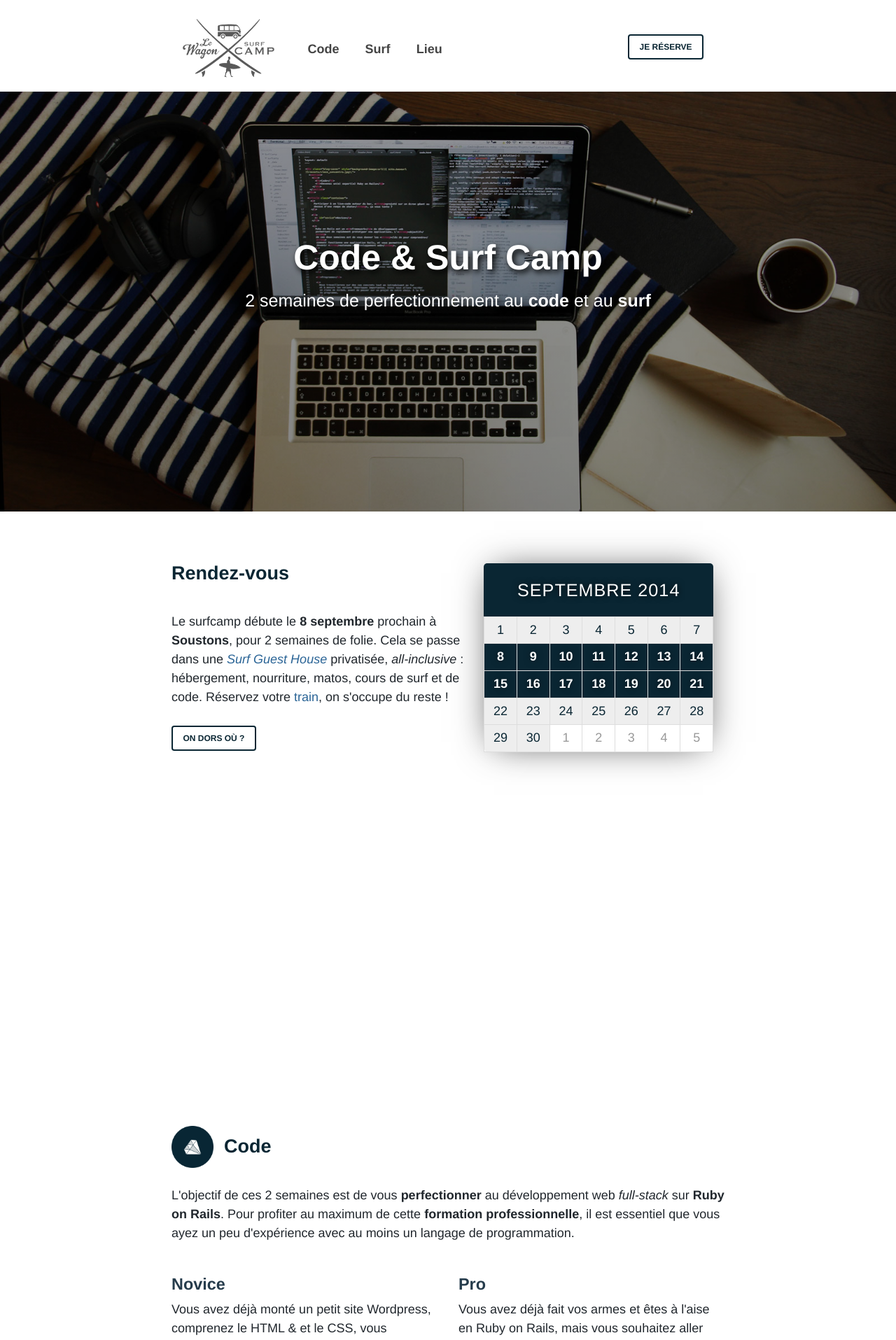
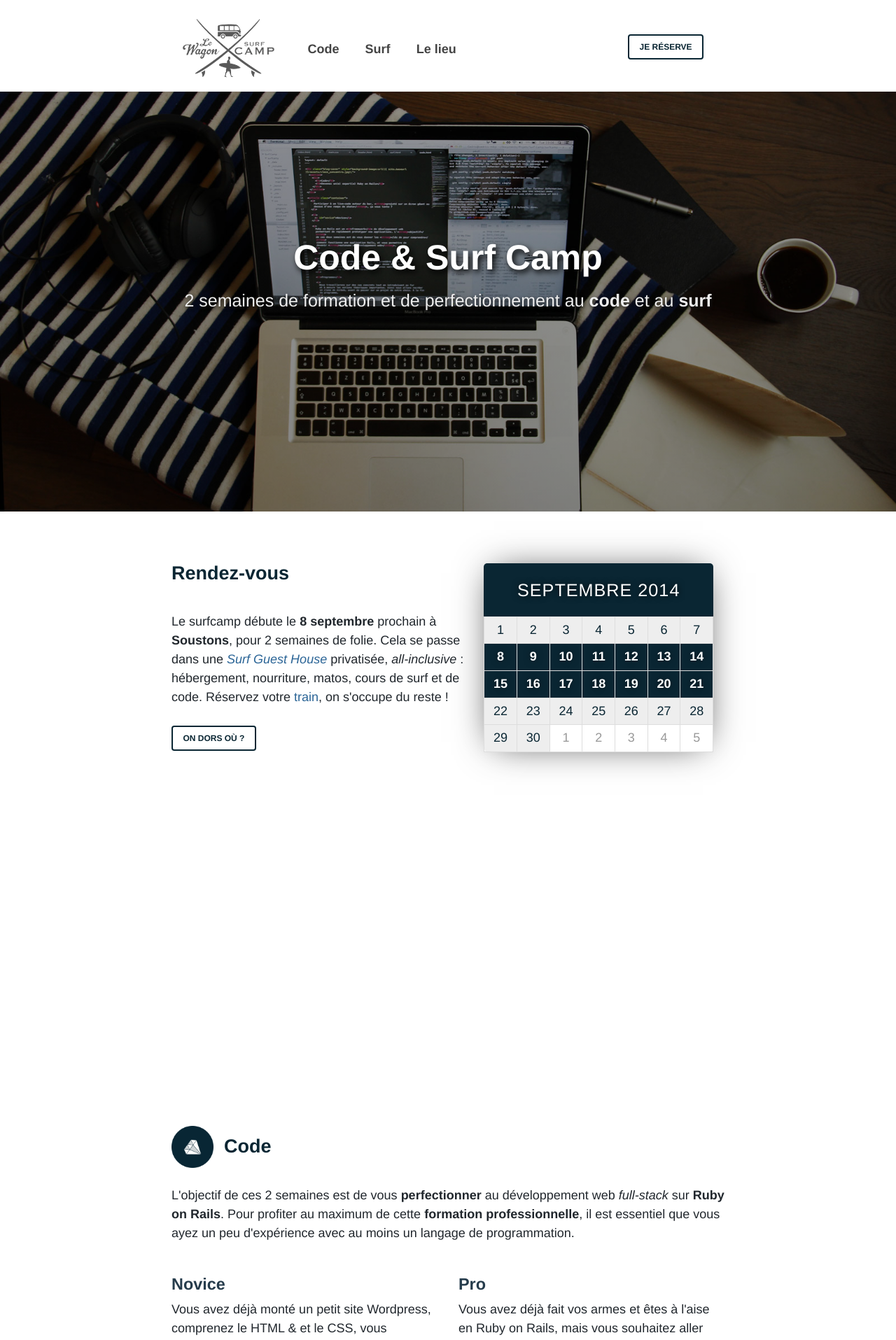
Before and after one commit to lewagon/surfcamp, a Jekyll site: the page built from index.html, in a window 1280 px wide. Shown: the top 1915 px of the page at 70% size. Built offline with Jekyll 4.4.1, drawn with Linux system fonts in a browser that asks for light colours; some of the changed text lies outside the part shown.

Commit message:
Last minute changes

```diff
--- a/_includes/header.html
+++ b/_includes/header.html
@@ -9,7 +9,7 @@
       </a>
       <a href="{{ site.baseurl }}/code">Code</a>
       <a href="{{ site.baseurl }}/surf">Surf</a>
-      <a href="{{ site.baseurl }}/lieu">Lieu</a>
+      <a href="{{ site.baseurl }}/lieu">Le lieu</a>
     </nav>
   </header>
 </section>
--- a/css/main.css
+++ b/css/main.css
@@ -1700,7 +1700,6 @@
     background-size: cover;
     background-position: center center;
     z-index: 1;
-    text-shadow: 1px 1px 3px #2E291F, 1px -1px 3px #2E291F;
 }
 .blog-cover h1 {
     font-size: 50px;
@@ -1713,8 +1712,8 @@
 .blog-cover h3 {
   font-size:25px;
   font-weight: normal;
-  color: #fff;
-  text-shadow: 3px 4px 8px #000;
+  color: #eee;
+  text-shadow: 1px 2px 5px #111;
 }
 
 .blog-cover section {
--- a/index.html
+++ b/index.html
@@ -7,7 +7,7 @@
     <section>
         <div>
             <h1>Code &amp; Surf Camp</h1>
-            <h3>2 semaines de perfectionnement au <strong>code</strong> et au <strong>surf</strong></h3>
+            <h3>2 semaines de formation et de perfectionnement au <strong>code</strong> et au <strong>surf</strong></h3>
 
 
 <!--             <a href="https://twitter.com/sendtoinc" title="Follow on Twitter" target="_blank"><i class="icon icon-twitter"></i></a>
@@ -50,12 +50,12 @@
       <h2 class="title">Rendez-vous</h2>
       <p>
         Le surfcamp débute le <strong>8 septembre</strong> prochain à <strong>Soustons</strong>, pour 2 semaines
-        de folie. Cela se passe dans une <a href="{{ site.baseurl }}/resort"><em>Surf Guest House</em></a> privatisée,
+        de folie. Cela se passe dans une <a href="{{ site.baseurl }}/lieu"><em>Surf Guest House</em></a> privatisée,
         <em>all-inclusive</em> : hébergement, nourriture, matos,
         cours de surf et de code. Réservez votre <a href="http://www.capitainetrain.com" target="_blank">train</a>, on s'occupe du reste !
       </p>
 
-      <a href="{{site.baseurl}}/resort" class="btn btn-xs">On dors où ?</a>
+      <a href="{{site.baseurl}}/lieu" class="btn btn-xs">On dors où ?</a>
     </div>
 
   </section>
@@ -126,7 +126,7 @@
         Surf
       </h2>
       <p>
-        Venez comme vous êtes, <strong>pas de niveau pré-requis</strong>! Si vous avez déjà surfé avec Gabriel Medina ou Kelly Slater, amenez votre <em>board</em> et profitez! Dans le cas inverse, <strong>le matériel adapté vous sera fourni</strong> pour que vous puissiez vous lever dans les premières mousses. Quoi qu'il en soit, <strong>vous bénéficierez de 10 cours d'apprentissage ou de perfectionnement</strong>.
+        Venez comme vous êtes, <strong>pas de niveau pré-requis</strong> ! Si vous avez déjà surfé avec Gabriel Medina ou Kelly Slater, amenez votre <em>board</em> et profitez! Dans le cas inverse, <strong>le matériel adapté vous sera fourni</strong> pour que vous puissiez vous lever dans les premières mousses. Quoi qu'il en soit, <strong>vous bénéficierez de 10 cours d'apprentissage ou de perfectionnement</strong>.
       </p>
       <a href="{{site.baseurl}}/surf" class="btn btn-xs">On surf où exactement ?</a>
     </div>
@@ -180,12 +180,12 @@
           <a href="https://twitter.com/romainpaillard" target="_blank">
             <img class="img-circle" src="{{ site.baseurl }}/assets/romain_paillard.jpg" alt="Romain Paillard">
           </a>
-          <p><strong>Romain</strong><br />Cofondateur du <a href="http://www.lewagon.org/" target="_blank">Wagon</a><br />Gentil Organisateur</p>
+          <p><strong>Romain</strong><br />Cofondateur du <a href="http://www.lewagon.org/" target="_blank">Wagon</a><br />Party Planner</p>
         </div>
       </div>
       <div class="clear"></div>
       <p class="center" style="margin-top: 3em">
-        <strong>Seulement 16 places disponibles, <em>hurry up</em> !</strong>
+        Seulement <strong>16 places</strong> disponibles pour <a href="{{ site.baseurl}}/code"><strong>vous former</strong></a> dans un <a href="{{site.baseurl}}/lieu"><strong>lieu de rêve</strong></a>, <em>hurry up</em> !</strong>
       </p>
       <p class="center">
         <a href="{{site.baseurl}}/reservation" class="btn btn-large">
--- a/lieu.html
+++ b/lieu.html
@@ -17,7 +17,7 @@
     A seulement quelques encablures d'Hossegor, le Surf Camp du Wagon s'installe à <strong>Soustons</strong> dans <strong>un demi-hectare de tranquilité entrièrement privatisé</strong>. L'endroit idéal pour coder et se relaxer dans un hamac tout en profitant de la quiétude de septembre.
   </p>
 
-  <h2>Formule all inclusive pendant 12 jours</h2>
+  <h2>Formule all inclusive pendant 14 jours</h2>
   <ul>
     <li>Logement en <strong>chambres partagées de 4 personnes</strong></li>
     <li><strong>Un chef</strong> prendra soin de vos papilles matin, midi et soir (régime végétarien possible)</li>
```
Also changed, not shown: reservation.html (+3 -7 lines).
